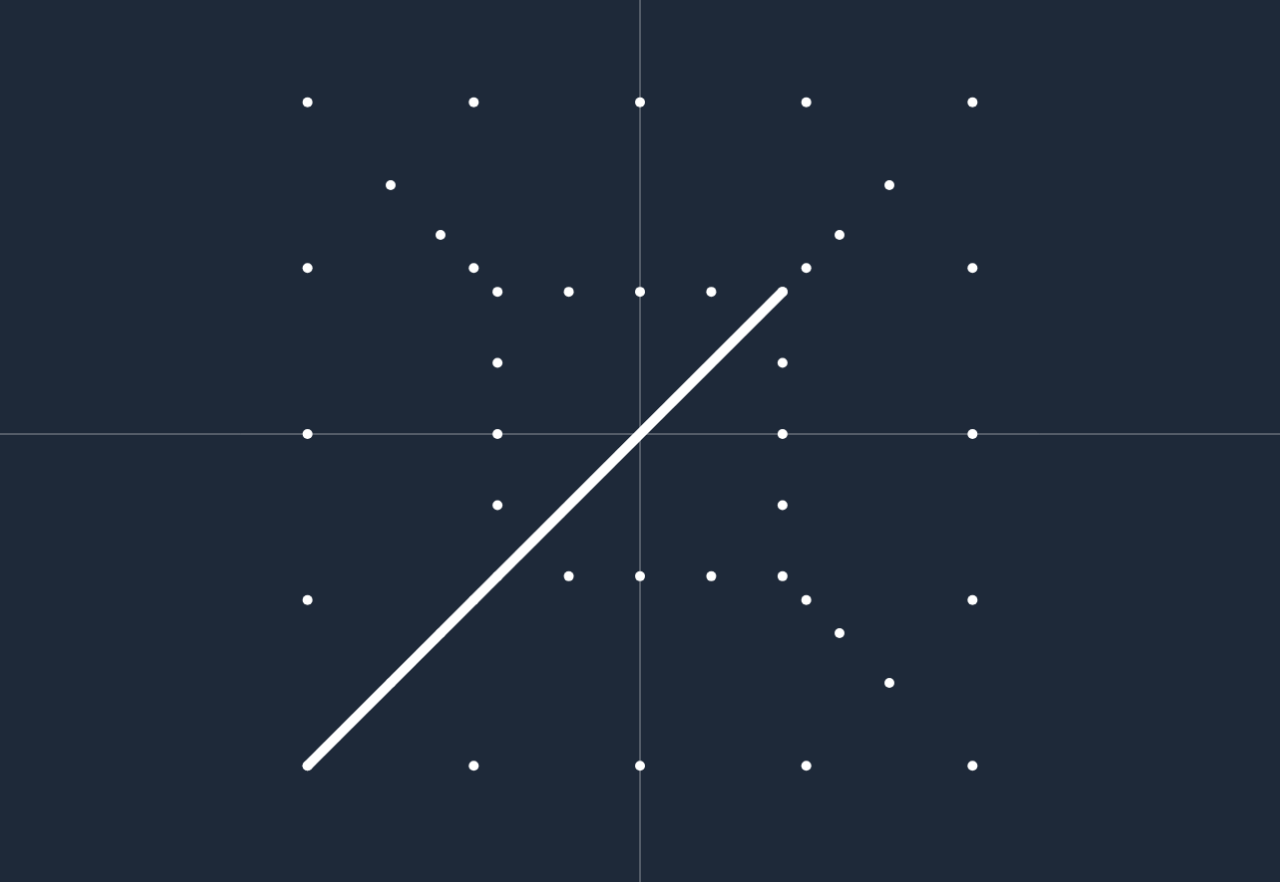
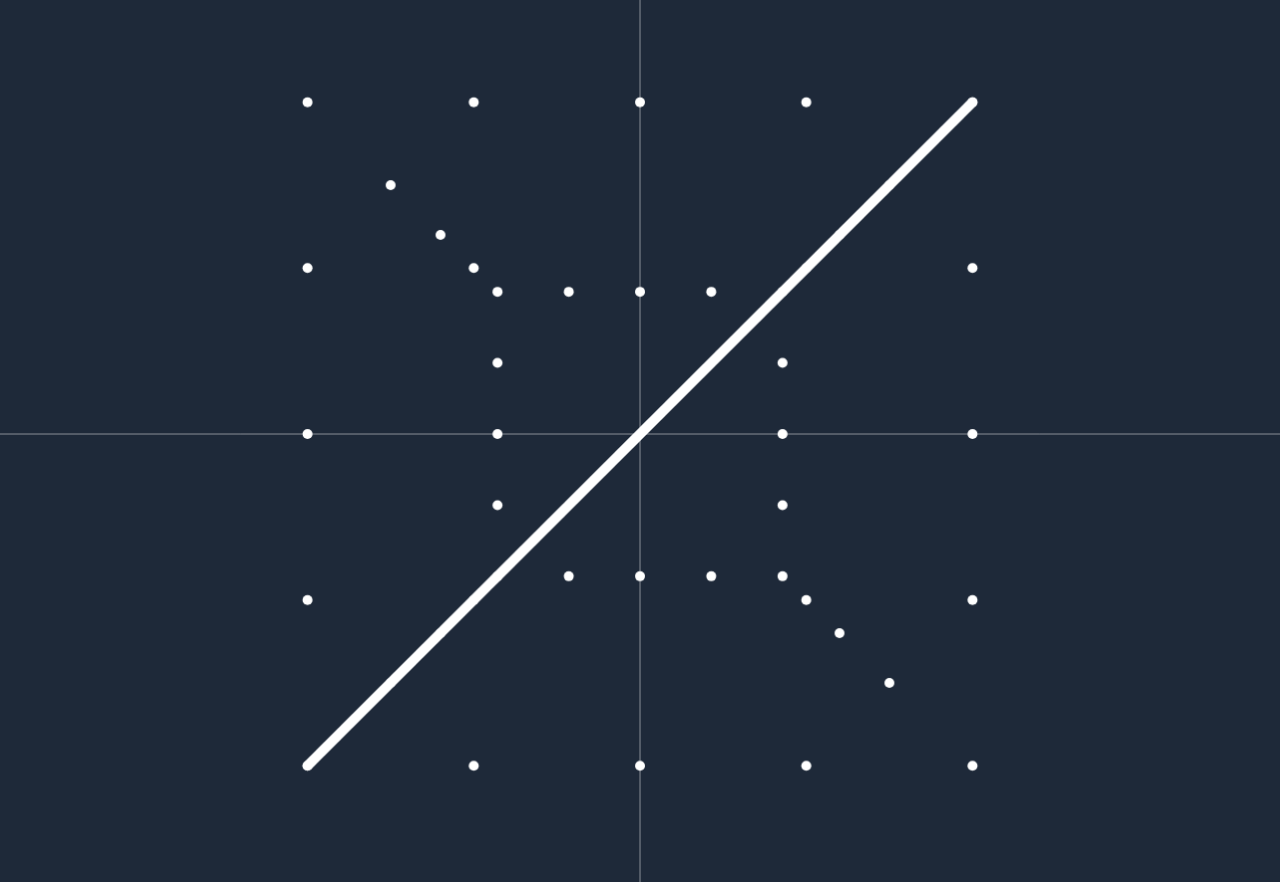
Before and after one commit to danyilaszloooo-arch/3d-renderer, an Angular app: page / in a window 1280 px wide. Shown: the top 884 px of the page. Built offline with nearby package versions, Linux system fonts and the light colour scheme.

Commit message:
refactored methods in canvas.ts

```diff
--- a/src/components/canvas/canvas.ts
+++ b/src/components/canvas/canvas.ts
@@ -82,58 +82,57 @@ export class Canvas {
       }
     });
     this.scenes.lines.forEach(line => {
-      let relativeStart: vector3D = this.getRelativePosition3D(line.start, camera.pos, camera)
-      let relativeEnd: vector3D = this.getRelativePosition3D(line.end, camera.pos, camera)
-      let relativeLine: line3D | number = this.cutLineAtEdge({start: relativeStart, end: relativeEnd}, this.planeZ)
+      const relativeStart: vector3D = this.getRelativePosition3D(line.start, camera.pos, camera)
+      const relativeEnd: vector3D = this.getRelativePosition3D(line.end, camera.pos, camera)
+      const relativeLine: line3D | number = this.cutLineAtEdge({start: relativeStart, end: relativeEnd}, this.planeZ)
       if (typeof relativeLine !== 'number') {
-        let projectedStart: vector2D = this.getProjectedPosition2D(relativeLine.start)
-        let projectedEnd: vector2D = this.getProjectedPosition2D(relativeLine.end)
-        let renderedStart: vector2D = this.getRenderedPosition2D(projectedStart)
-        let renderedEnd: vector2D = this.getRenderedPosition2D(projectedEnd)
+        const projectedStart: vector2D = this.getProjectedPosition2D(relativeLine.start)
+        const projectedEnd: vector2D = this.getProjectedPosition2D(relativeLine.end)
+        const renderedStart: vector2D = this.getRenderedPosition2D(projectedStart)
+        const renderedEnd: vector2D = this.getRenderedPosition2D(projectedEnd)
         this.drawLine(renderedStart.x, renderedStart.y, renderedEnd.x, renderedEnd.y, 10, 'white')
       }
     })
   }
 
   private getRelativePosition3D(position1: vector3D, position2: vector3D, camera: camera3D): vector3D {
-    let x: number = position1.x - position2.x
-    let y: number = position1.y - position2.y
-    let z: number = position1.z - position2.z
+    const x: number = position1.x - position2.x
+    const y: number = position1.y - position2.y
+    const z: number = position1.z - position2.z
 
-    let yaw = camera.rotation.yaw
-    let pitch = camera.rotation.pitch
-    let roll = camera.rotation.roll
+    const yaw = camera.rotation.yaw
+    const pitch = camera.rotation.pitch
+    const roll = camera.rotation.roll
 
-    let x1 = x * Math.cos(yaw) - z * Math.sin(yaw)
-    let z1 = x * Math.sin(yaw) + z * Math.cos(yaw)
-    let y1 = y
+    const x1 = x * Math.cos(yaw) - z * Math.sin(yaw)
+    const z1 = x * Math.sin(yaw) + z * Math.cos(yaw)
+    const y1 = y
 
-    let y2 = y1 * Math.cos(pitch) + z1 * Math.sin(pitch)
-    let z2 = -y1 * Math.sin(pitch) + z1 * Math.cos(pitch)
-    let x2 = x1
+    const y2 = y1 * Math.cos(pitch) + z1 * Math.sin(pitch)
+    const z2 = -y1 * Math.sin(pitch) + z1 * Math.cos(pitch)
+    const x2 = x1
 
-    let x3 = x2 * Math.cos(roll) + y2 * Math.sin(roll)
-    let y3 = -x2 * Math.sin(roll) + y2 * Math.cos(roll)
-    let z3 = z2
+    const x3 = x2 * Math.cos(roll) + y2 * Math.sin(roll)
+    const y3 = -x2 * Math.sin(roll) + y2 * Math.cos(roll)
+    const z3 = z2
 
-    let relativePos: vector3D = {x: x3, y: y3, z: z3}
-    return relativePos
+    return {x: x3, y: y3, z: z3}
   }
 
   private getProjectedPosition2D(relativePos: vector3D): vector2D {
-    let focalLength: number = this.focalLength()
-    let offsetX: number = (focalLength * relativePos.x) / relativePos.z
-    let offsetY: number = (focalLength * relativePos.y) / relativePos.z
-    let offset2D: vector2D = {x: offsetX, y: offsetY}
-    return offset2D
+    const focalLength: number = this.focalLength()
+    return {
+      x: (focalLength * relativePos.x) / relativePos.z,
+      y: (focalLength * relativePos.y) / relativePos.z
+    }
   }
 
   private getRenderedPosition2D(projectedPos: vector2D): vector2D {
-    let canvasCenter: vector2D = this.canvasService.canvasCenter
-    let renderedX: number = canvasCenter.x + projectedPos.x
-    let renderedY: number = canvasCenter.y - projectedPos.y
-    let renderedPos: vector2D = {x: renderedX, y: renderedY}
-    return renderedPos
+    const canvasCenter: vector2D = this.canvasService.canvasCenter
+    return {
+      x: canvasCenter.x + projectedPos.x,
+      y: canvasCenter.y - projectedPos.y
+    }
   }
 
   private cutLineAtEdge(line: line3D, planeZ: number): line3D | number {
@@ -142,7 +141,7 @@ export class Canvas {
     } else if (line.start.z <= planeZ && line.end.z <= planeZ) {
       return 0
     } else {
-      let intersectionPoint = this.getIntersectionPoint(line, planeZ)
+      const intersectionPoint = this.getIntersectionPoint(line, planeZ)
       if (line.start.z > planeZ) {
         return {start: line.start, end: intersectionPoint}
       } else {
@@ -152,15 +151,10 @@ export class Canvas {
   }
 
   private getIntersectionPoint(line: line3D, planeZ: number): vector3D {
-   const Ax: number = line.start.x
-   const Ay: number = line.start.y
-   const Az: number = line.start.z
-   const Bx: number = line.end.x
-   const By: number = line.end.y
-   const Bz: number = line.end.z
-   const t: number = (planeZ - Az) / (Bz - Az)
-   const Cx: number = Ax + (Bx - Ax) * t
-   const Cy: number = Ay + (By - Ay) * t
-   return {x: Cx, y: Cy, z: planeZ}
+   const t: number = (planeZ - line.start.z) / (line.end.z - line.start.z)
+   return {
+    x: line.start.x + (line.end.x - line.start.x) * t,
+    y: line.start.y + (line.end.y - line.start.y) * t,
+    z: planeZ}
   }
 }
--- a/src/services/scenes.ts
+++ b/src/services/scenes.ts
@@ -37,7 +37,7 @@ export class Scenes {
   ]
 
   lines: line3D[] = [
-    {start: {x: -2, y: -2, z: 3}, end: {x: 2, y: 2, z: 7}}
+    {start: {x: -2, y: -2, z: 3}, end: {x: 2, y: 2, z: 3}}
   ]
 
   camera = signal<camera3D>({
```
